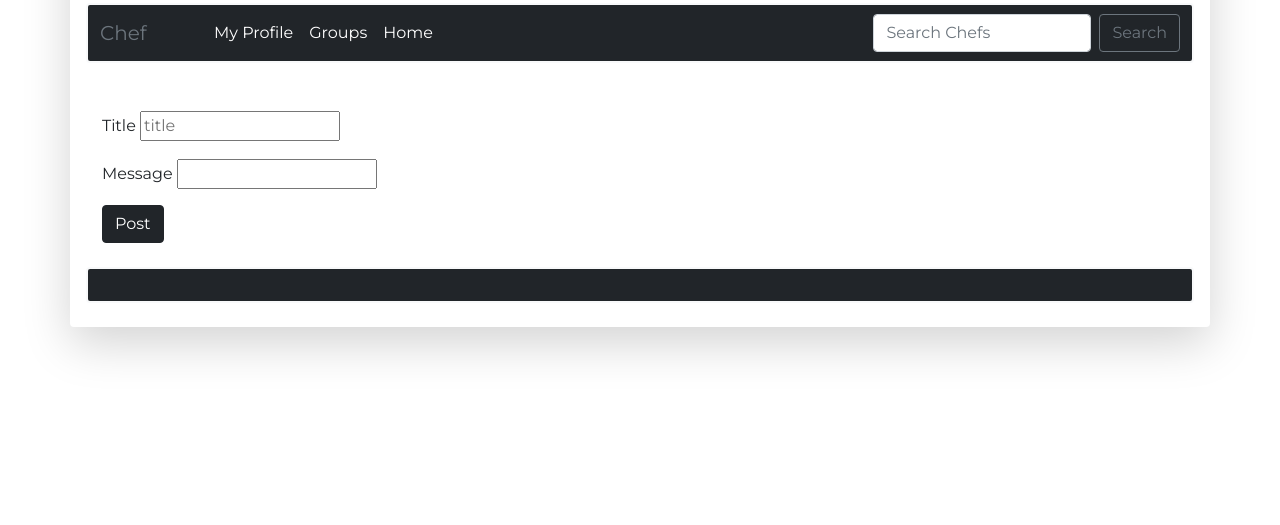
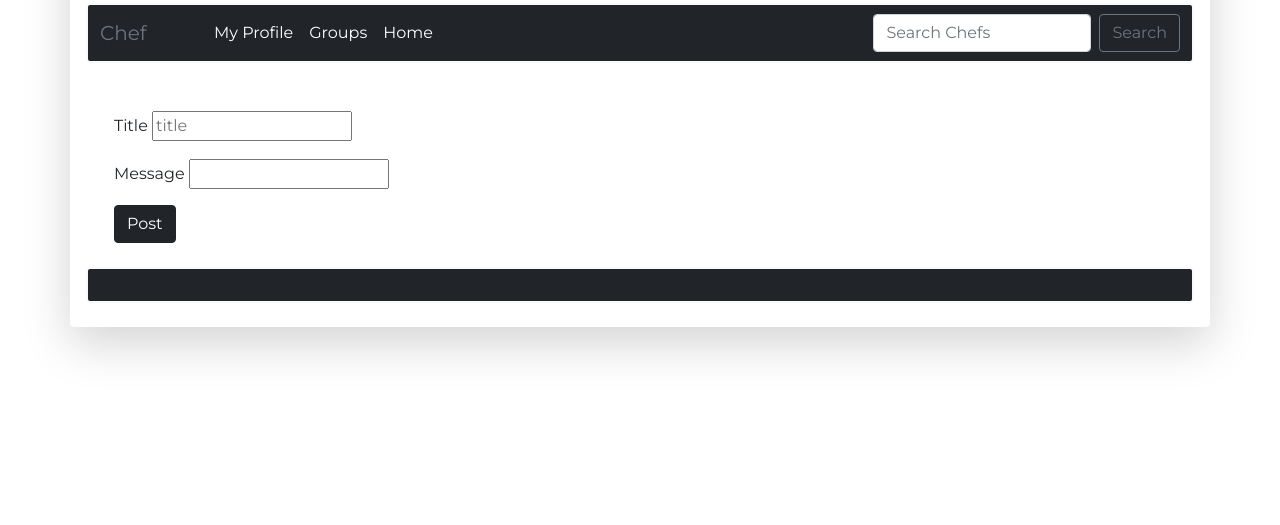
Before and after one commit to Jeff-Anderson-C/chef-swap, a Django app: template swap_app/templates/addPost.html in a window 1280 px wide. Shown: the part 217-742 px from the top of the page. Run offline with Django 3.2, Linux system fonts and the light colour scheme; tables that the repository leaves empty hold one stand-in row (values such as "Sample post"); the template is opened without the code that fills it: values that come from a table or form of the project are taken from there, most other values are stand-ins (such as "Sample title", 1, 10 or a date in 2020); parts of the project's set-up code (start-up, migrations or seed data) failed here and were passed over.

Commit message:
touch up

```diff
--- a/swap_app/templates/addPost.html
+++ b/swap_app/templates/addPost.html
@@ -1,7 +1,7 @@
 {% extends 'base_profile.html' %}
 {% block content %}
 
-<!-- <div class="p-3 mt-3 mb-3"> -->
+<div class="container">
     <!-- <form class="text-dark" method="POST" action="/add_post" enctype="multipart/form-data">
         {% csrf_token %}
         {{ form.as_p }}
@@ -21,5 +21,5 @@
             </form>
         </div>
     <!-- {% endif %} -->
-<!-- </div> -->
+</div>
 {% endblock %}
```
Also changed, not shown: media/images/B283179A-25A6-4C3A-A409-A4BD0D016B12.jpeg (deleted), media/images/EFBB3DE0-B6A6-46FA-A89E-0F08F7F8ABA3.jpeg (deleted).
